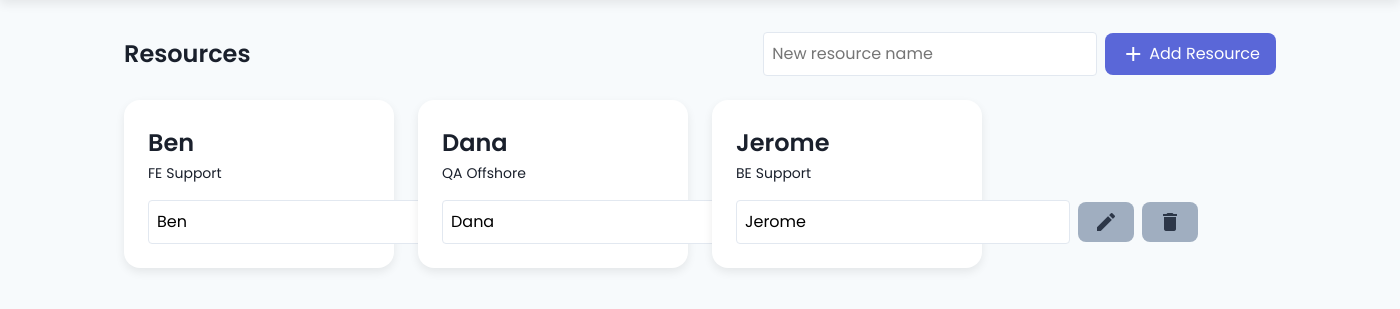
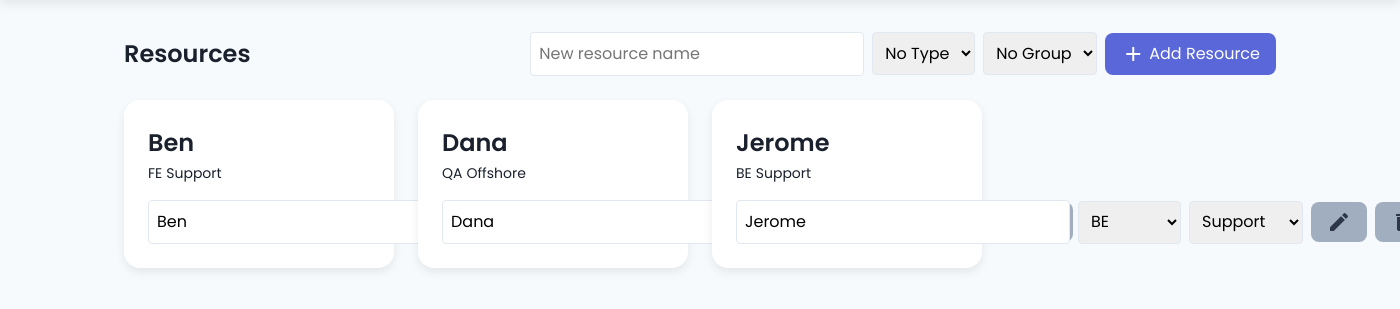
Before and after one commit to SomeoneGoFindJeff/capacity-planner, a Flask app: page /resources in a window 1400 px wide; the page is wider, and only the part inside the window is pictured. Shown: the part 64-373 px from the top of that part. Run offline with Flask 3, Linux system fonts and the light colour scheme.

Commit message:
Fix UI issues

```diff
--- a/static/style.css
+++ b/static/style.css
@@ -115,9 +115,14 @@ body {
   grid-template-columns: repeat(auto-fill, minmax(240px, 1fr));
   gap: var(--space-m);
 }
+
+/* ─── Lists (Types & Groups) ───────────────────────────────────────────── */
 .list-container {
   list-style: none;
-  margin-top: var(--space-s);
+  margin-top: var(--space-xs);
+  display: flex;
+  flex-direction: column;
+  gap: var(--space-xs);
 }
 .list-item {
   display: flex;
--- a/templates/resources.html
+++ b/templates/resources.html
@@ -1,4 +1,3 @@
-<!-- templates/resources.html -->
 {% extends 'base.html' %}
 {% block content %}
 <section class="section">
@@ -16,6 +15,19 @@
         required
         class="input"
       />
+      <!-- New dropdowns for Type & Group: -->
+      <select name="type_id" class="input">
+        <option value="">No Type</option>
+        {% for t in types %}
+          <option value="{{ t.id }}">{{ t.name }}</option>
+        {% endfor %}
+      </select>
+      <select name="group_id" class="input">
+        <option value="">No Group</option>
+        {% for g in groups %}
+          <option value="{{ g.id }}">{{ g.name }}</option>
+        {% endfor %}
+      </select>
       <button type="submit" class="btn btn-primary">
         <span class="material-icons">add</span> Add Resource
       </button>
@@ -25,20 +37,46 @@
     {% for r in resources %}
       <div class="card resource-card">
         <h2>{{ r.name }}</h2>
+
+        <!-- Show meta if already set -->
         {% if r.type or r.group %}
           <div class="resource-meta">
             {% if r.type %}<span class="meta-type">{{ r.type.name }}</span>{% endif %}
             {% if r.group %}<span class="meta-group">{{ r.group.name }}</span>{% endif %}
           </div>
         {% endif %}
+
+        <!-- Inline form now also edits type/group -->
         <div class="card-actions">
           <form
             method="post"
             action="{{ url_for('edit_resource', resource_id=r.id) }}"
             class="inline-form"
           >
-            <input name="name" value="{{ r.name }}" required class="input input-small" />
-            <button title="Rename" class="btn btn-secondary">
+            <input name="name"
+                   value="{{ r.name }}"
+                   required
+                   class="input input-small"
+            />
+            <select name="type_id" class="input input-small">
+              <option value="">No Type</option>
+              {% for t in types %}
+                <option
+                  value="{{ t.id }}"
+                  {% if r.type_id == t.id %}selected{% endif %}
+                >{{ t.name }}</option>
+              {% endfor %}
+            </select>
+            <select name="group_id" class="input input-small">
+              <option value="">No Group</option>
+              {% for g in groups %}
+                <option
+                  value="{{ g.id }}"
+                  {% if r.group_id == g.id %}selected{% endif %}
+                >{{ g.name }}</option>
+              {% endfor %}
+            </select>
+            <button title="Update" class="btn btn-secondary">
               <span class="material-icons">edit</span>
             </button>
           </form>
```
Also changed, not shown: templates/groups.html (+6 -2 lines), 1 other file.
